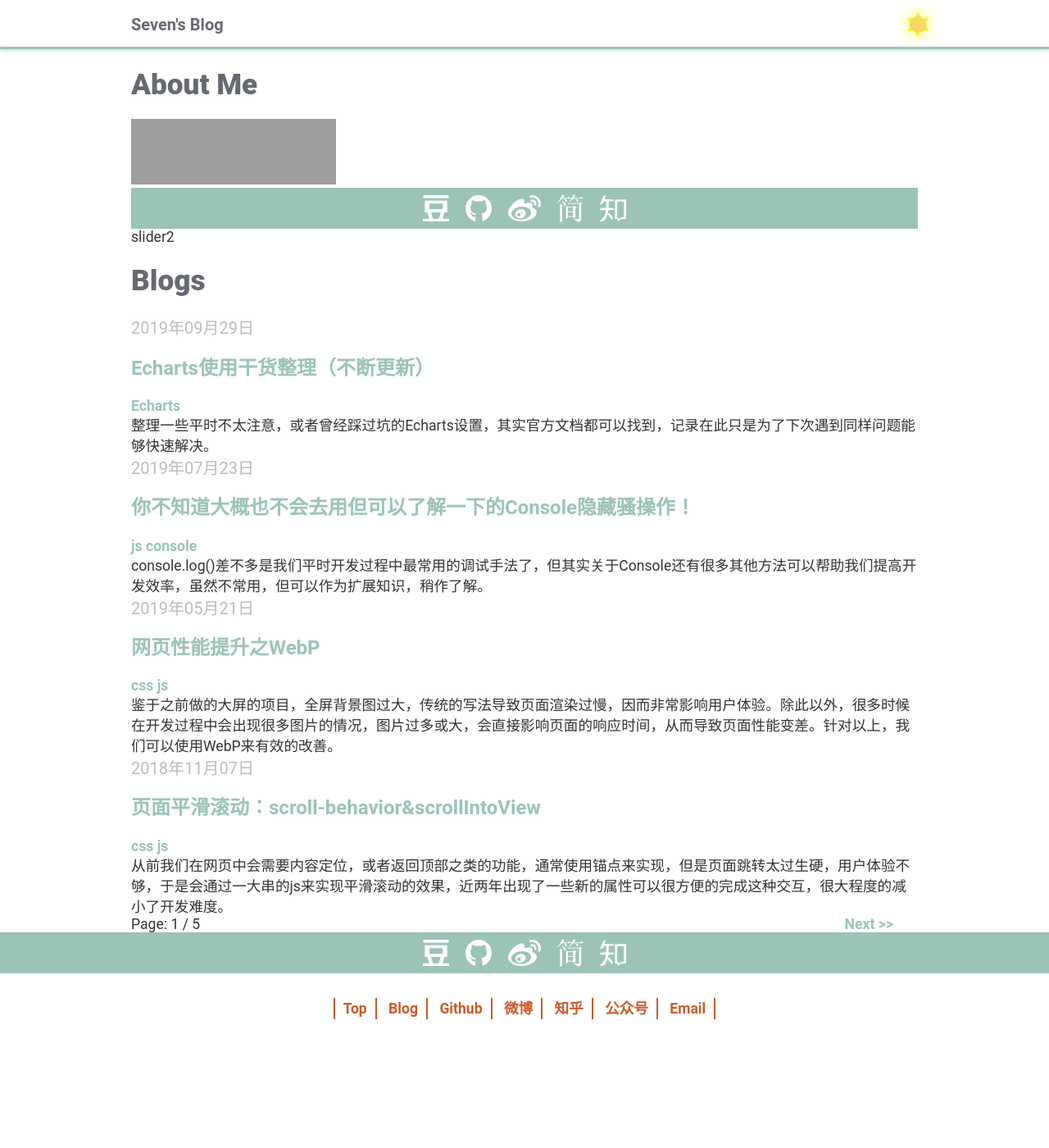
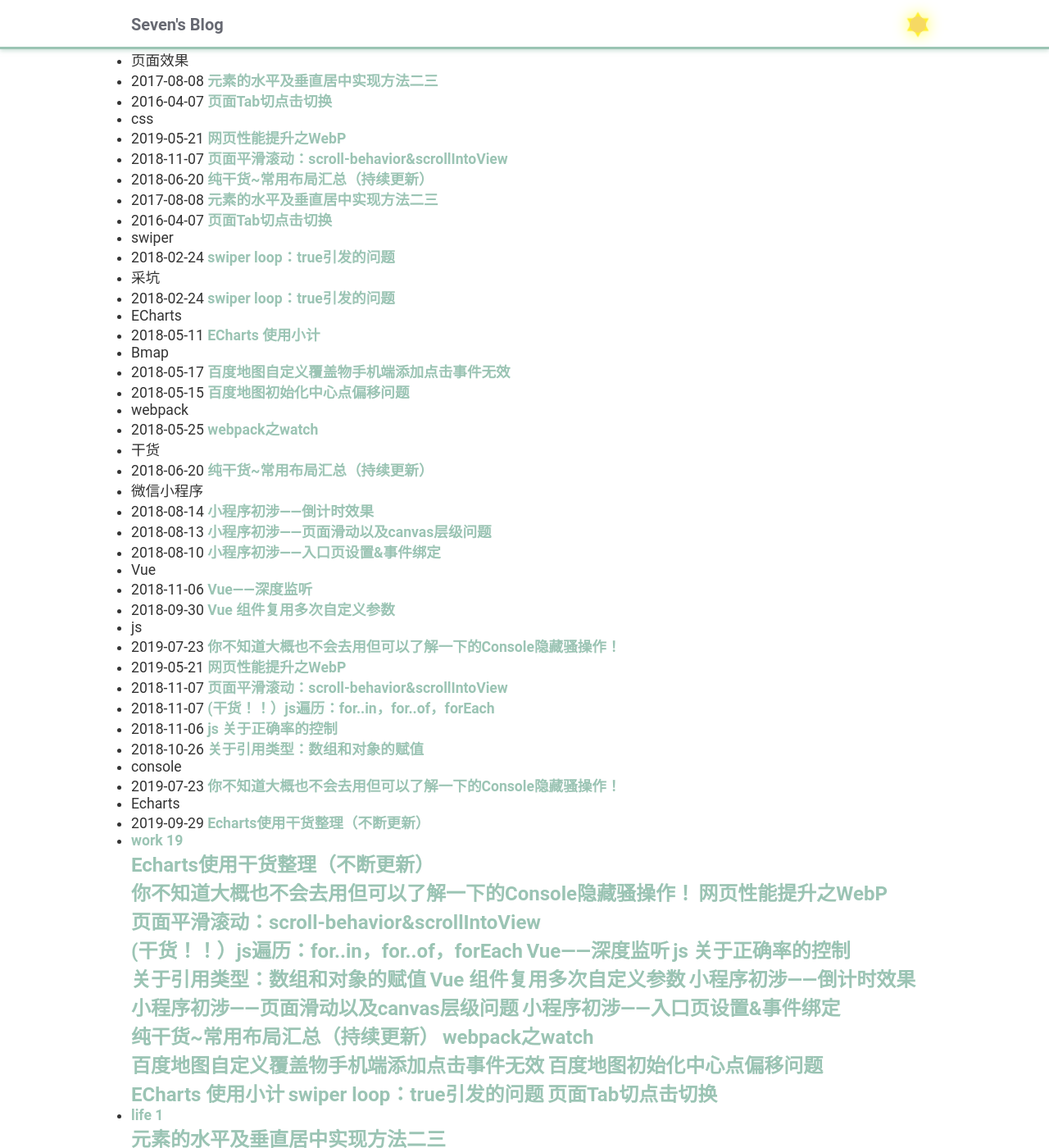
Before and after one commit to seven777777/myblog, a Jekyll site: the page built from index.html, in a window 1280 px wide and 1400 px high. Shown: the whole window at 82% size. Built offline with Jekyll 4.4.1, drawn with Linux system fonts in a browser that asks for light colours; the list of posts is cut into pages by our own code; comment, search, counter and statistics services are not loaded; grey boxes are pictures that could not be loaded.

Commit message:
update：category

```diff
--- /dev/null
+++ b/_layouts/index.html
@@ -0,0 +1,32 @@
+{% include header.html %}
+
+<div class="content-wrap">
+    <ul class="listing">
+        {% for tag in site.tags %}
+            <li class="listing-seperator" id="{{ tag[0] }}">{{ tag[0] }}</li>
+            {% for post in tag[1] %}
+            <li class="listing-item">
+                <time datetime="{{ post.date | date:'%Y-%m-%d' }}">{{ post.date | date:"%Y-%m-%d" }}</time>
+                <a href="{{ site.baseurl }}{{ post.url }}" title="{{ post.title }}">{{ post.title }}</a>
+            </li>
+            {% endfor %}
+        {% endfor %}
+    </ul>
+    {% for category in site.categories %}
+        <ul>
+            <li>
+                <!-- <a href="{{ site.baseurl}}/category/{{ category.first }}.html">{{category.first}}（{{category.last.size}}）</a> -->
+                <a href="{{ site.baseurl}}/category/?type={{ category | first }}">{{ category | first }} {{ category | last | size }}</a>
+                <ul>
+                    {% for post in site.posts %}
+                        {% if post.category == category.first %}
+                            <a class="postlist-title" href="{{ site.baseurl }}{{ post.url }}">{{ post.title }}</a>
+                        {% endif %}
+                    {% endfor %}
+                </ul>
+            </li>
+        </ul>
+    {% endfor %}
+</div>
+
+{% include footer.html %}
--- a/_posts/2017-08-08-vertical-centered.md
+++ b/_posts/2017-08-08-vertical-centered.md
@@ -3,7 +3,7 @@
 title: 元素的水平及垂直居中实现方法二三
 time: 2017.8.8 15:20:00
 tags: 页面效果 css
-category: work
+category: life
 excerpt : 最近面试被问到这个问题，其实平时在开发的时候都会习惯性的用一种方法，能实现就行。虽然问题很基础，但是在面试的时候遇到这种问题，估计就是在考你基础知识掌握的全面性了，因此做一个整理，把能实现的方法都列一遍，也是对自己的css知识做一个复习
 ---
 
--- /dev/null
+++ b/category/index.html
@@ -0,0 +1,3 @@
+---
+layout: category_index
+---
--- a/index.html
+++ b/index.html
@@ -1,3 +1,3 @@
 ---
-layout: home
+layout: index
 ---
--- a/js/common.js
+++ b/js/common.js
@@ -2,11 +2,20 @@
  * @Author: seven.zhang
  * @Date: 2018-05-18 14:22:14
  * @Last Modified by: seven.zhang
- * @Last Modified time: 2019-10-25 17:02:04
+ * @Last Modified time: 2019-10-28 16:51:28
  */
 var mySwiper = new Swiper('.swiper-container', {
 	autoplay: true,//可选选项，自动滑动
 })
+
+function getQueryString(name) {
+    var reg = new RegExp('(^|&)' + name + '=([^&]*)(&|$)', 'i');
+    var r = window.location.search.substr(1).match(reg);
+    if (r != null) {
+    return unescape(r[2]);
+    }
+    return null;
+}
 
 // 页面滚动事件
 // let toTop=0,toTopAfter=0;
```
Also changed, not shown: _layouts/category_index.html (added, +46 -0 lines), plugins/category_plugin.rb (added, +39 -0 lines), 3 other files.
